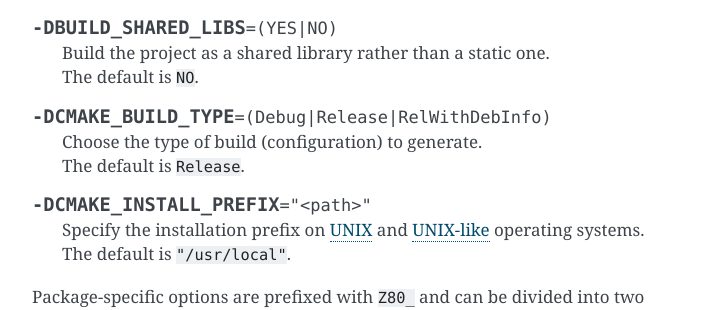
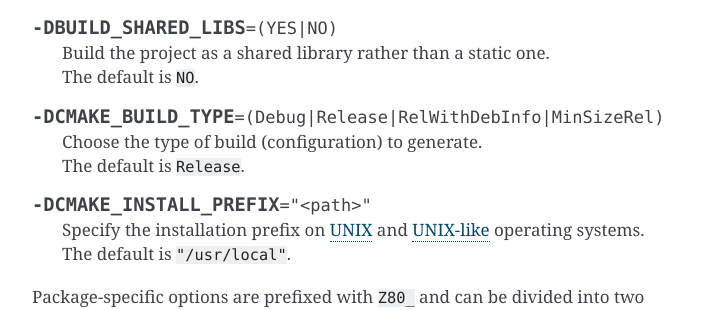
Before and after one commit to redcode/Z80, a Sphinx documentation site: the page built from documentation/Installation.rst, in a window 1280 px wide and 900 px high, scrolled down 568 px. Shown: the part 153-463 px from the top of the window, without its empty margins (388-1111 px from the left). Built offline with Sphinx 7.4.7, drawn with Linux system fonts in a browser that asks for light colours.

Commit message:
MinSizeRel

```diff
--- a/documentation/Installation.rst
+++ b/documentation/Installation.rst
@@ -40,7 +40,7 @@ If in doubt, read the `CMake documentation <https://cmake.org/documentation/>`_
 	Build the project as a shared library rather than a static one. |br| |nl|
 	The default is ``NO``.
 
-.. option:: -DCMAKE_BUILD_TYPE=(Debug|Release|RelWithDebInfo)
+.. option:: -DCMAKE_BUILD_TYPE=(Debug|Release|RelWithDebInfo|MinSizeRel)
 
 	Choose the type of build (configuration) to generate. |br| |nl|
 	The default is ``Release``.
```
Also changed, not shown: README.md (+1 -1 lines), 1 other file.
